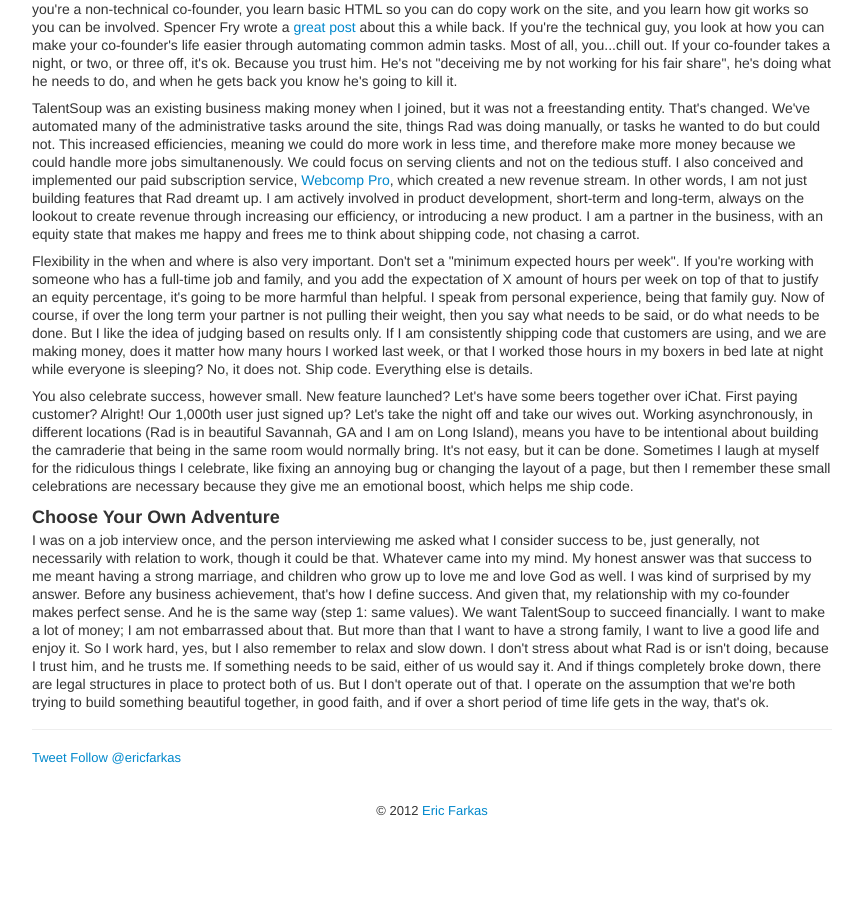
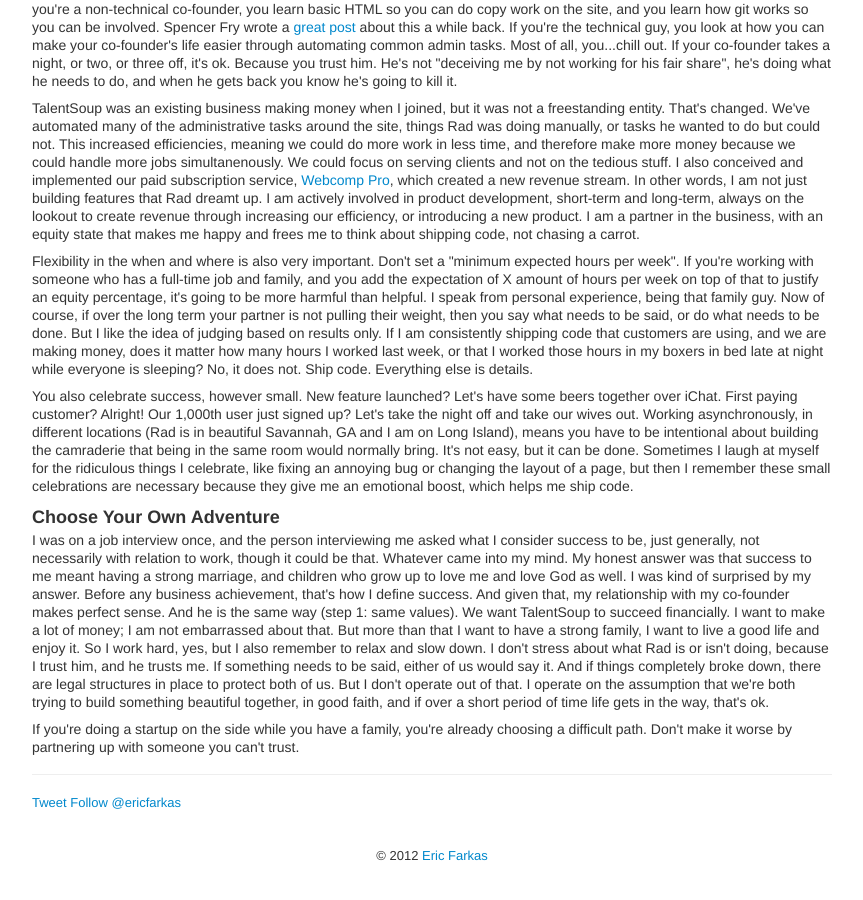
Before and after one commit to speric/speric.github.com, a Jekyll site: the page built from _posts/2012-06-01-full-time-part-time-co-founder-dynamics.markdown, in a window 1280 px wide and 900 px high, scrolled down 1776 px. Shown: the whole window, without its empty margins (208-1071 px from the left). Built offline with Jekyll 4.4.1, drawn with Linux system fonts in a browser that asks for light colours; some web fonts are replaced; Markdown is read by kramdown in place of the engine named in the settings; comment, search, counter and statistics services are not loaded; before the commit the page ends 2631 px from its top, so only the background shows below that.

Commit message:
Minor edits

```diff
--- a/_posts/2012-06-01-full-time-part-time-co-founder-dynamics.markdown
+++ b/_posts/2012-06-01-full-time-part-time-co-founder-dynamics.markdown
@@ -53,3 +53,5 @@ title: Full-Time/Part-Time Co-Founder Dynamics
 
 <h3>Choose Your Own Adventure</h3>
 <p>I was on a job interview once, and the person interviewing me asked what I consider success to be, just generally, not necessarily with relation to work, though it could be that.  Whatever came into my mind.  My honest answer was that success to me meant having a strong marriage, and children who grow up to love me and love God as well.  I was kind of surprised by my answer.  Before any business achievement, that's how I define success.  And given that, my relationship with my co-founder makes perfect sense.  And he is the same way (step 1: same values).  We want TalentSoup to succeed financially.  I want to make a lot of money; I am not embarrassed about that.  But more than that I want to have a strong family, I want to live a good life and enjoy it.  So I work hard, yes, but I also remember to relax and slow down.  I don't stress about what Rad is or isn't doing, because I trust him, and he trusts me.  If something needs to be said, either of us would say it.  And if things completely broke down, there are legal structures in place to protect both of us.  But I don't operate out of that.  I operate on the assumption that we're both trying to build something beautiful together, in good faith, and if over a short period of time life gets in the way, that's ok.</p>
+
+<p>If you're doing a startup on the side while you have a family, you're already choosing a difficult path.  Don't make it worse by partnering up with someone you can't trust.</p>
```
